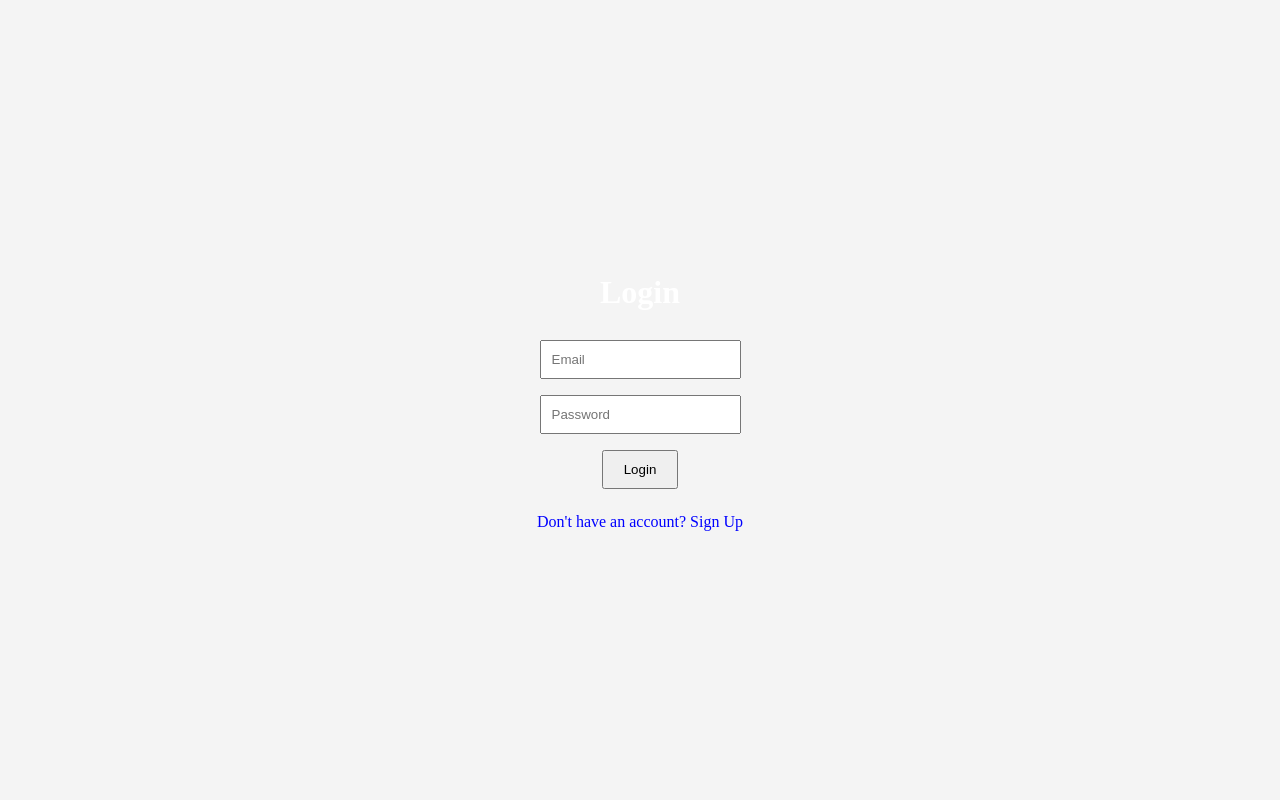
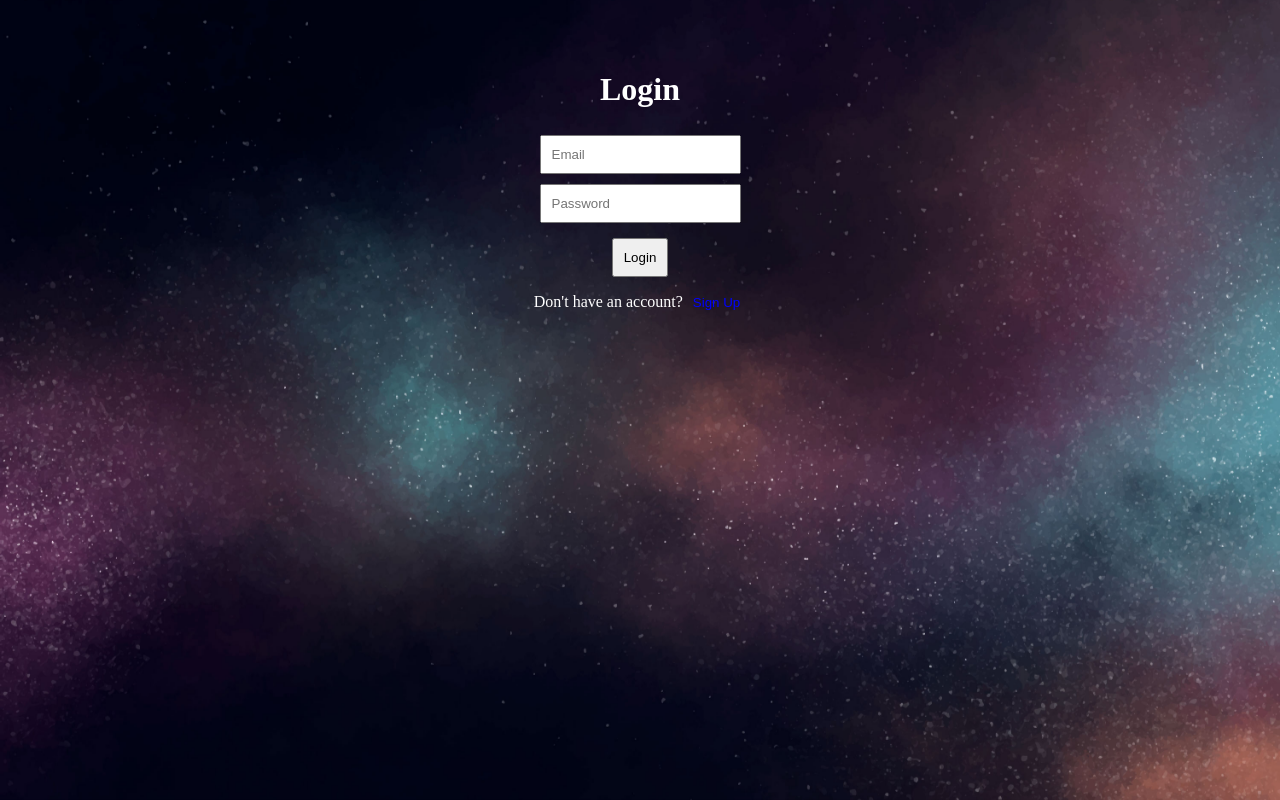
Before and after one commit to omc324/oceanic-ai, a Next.js app: page /login in a window 1280 px wide. Built offline with nearby package versions, Linux system fonts and the light colour scheme; no server answers.

Commit message:
Update login.js

```diff
--- a/pages/login.js
+++ b/pages/login.js
@@ -1,40 +1,40 @@
-import { useState } from "react";
+// pages/login.js
+import { useState, useEffect } from "react";
+import { useRouter } from "next/router";
 import { auth, db } from "../lib/firebase";
 import {
-  createUserWithEmailAndPassword,
-  signInWithEmailAndPassword
+  signInWithEmailAndPassword,
+  createUserWithEmailAndPassword
 } from "firebase/auth";
 import {
   doc,
   setDoc,
   getDoc,
-  updateDoc,
-  increment
+  updateDoc
 } from "firebase/firestore";
 
-export default function Login() {
+export default function LoginPage() {
+  const router = useRouter();
   const [email, setEmail] = useState("");
   const [password, setPassword] = useState("");
-  const [isSignUp, setIsSignUp] = useState(false);
+  const [error, setError] = useState("");
+  const [isLogin, setIsLogin] = useState(true);
 
-  const handleAuth = async () => {
+  // Redirect if already logged in
+  useEffect(() => {
+    const unsubscribe = auth.onAuthStateChanged(user => {
+      if (user) router.push("/dashboard");
+    });
+    return () => unsubscribe();
+  }, [router]);
+
+  const handleSubmit = async (e) => {
+    e.preventDefault();
+    setError("");
+
     try {
-      if (isSignUp) {
-        // Sign up
-        const userCredential = await createUserWithEmailAndPassword(auth, email, password);
-        const user = userCredential.user;
-
-        // Create Firestore doc
-        await setDoc(doc(db, "users", user.uid), {
-          videosToday: 0,
-          lastLogin: new Date().toISOString()
-        });
-
-        alert("Account created successfully!");
-        window.location.href = "/dashboard";
-
-      } else {
-        // Login
+      if (isLogin) {
+        // LOGIN
         const userCredential = await signInWithEmailAndPassword(auth, email, password);
         const user = userCredential.user;
 
@@ -60,53 +60,71 @@ export default function Login() {
             return;
           }
         } else {
-          // If doc doesn't exist, create one
+          // If no record, create one
           await setDoc(userRef, {
             videosToday: 0,
             lastLogin: new Date().toISOString()
           });
         }
 
-        alert("Logged in successfully!");
-        window.location.href = "/dashboard";
+      } else {
+        // SIGN UP
+        const userCredential = await createUserWithEmailAndPassword(auth, email, password);
+        const user = userCredential.user;
+
+        // Create Firestore doc
+        await setDoc(doc(db, "users", user.uid), {
+          videosToday: 0,
+          lastLogin: new Date().toISOString()
+        });
       }
-    } catch (error) {
-      alert(error.message);
+
+      router.push("/dashboard");
+    } catch (err) {
+      setError(err.message);
     }
   };
 
   return (
-    <div style={{
-      display: "flex",
-      flexDirection: "column",
-      alignItems: "center",
-      justifyContent: "center",
-      height: "100vh",
-      background: "#f4f4f4"
-    }}>
-      <h1>{isSignUp ? "Sign Up" : "Login"}</h1>
+    <div style={{ textAlign: "center", padding: "50px" }}>
+      <h1>{isLogin ? "Login" : "Sign Up"}</h1>
+      <form onSubmit={handleSubmit}>
         <input
           type="email"
           placeholder="Email"
           value={email}
           onChange={(e) => setEmail(e.target.value)}
-        style={{ margin: "8px", padding: "10px" }}
+          required
+          style={{ padding: "10px", margin: "5px" }}
         />
+        <br />
         <input
           type="password"
           placeholder="Password"
           value={password}
           onChange={(e) => setPassword(e.target.value)}
-        style={{ margin: "8px", padding: "10px" }}
+          required
+          style={{ padding: "10px", margin: "5px" }}
         />
-      <button onClick={handleAuth} style={{ margin: "8px", padding: "10px 20px" }}>
-        {isSignUp ? "Sign Up" : "Login"}
+        <br />
+        <button type="submit" style={{ padding: "10px", marginTop: "10px" }}>
+          {isLogin ? "Login" : "Sign Up"}
         </button>
-      <p
-        style={{ color: "blue", cursor: "pointer" }}
-        onClick={() => setIsSignUp(!isSignUp)}
+      </form>
+      {error && <p style={{ color: "red" }}>{error}</p>}
+      <p>
+        {isLogin ? "Don't have an account?" : "Already have an account?"}{" "}
+        <button
+          onClick={() => setIsLogin(!isLogin)}
+          style={{
+            color: "blue",
+            background: "none",
+            border: "none",
+            cursor: "pointer"
+          }}
         >
-        {isSignUp ? "Already have an account? Login" : "Don't have an account? Sign Up"}
+          {isLogin ? "Sign Up" : "Login"}
+        </button>
       </p>
     </div>
   );
```
Lines whose indentation alone changed are shown as unchanged.
